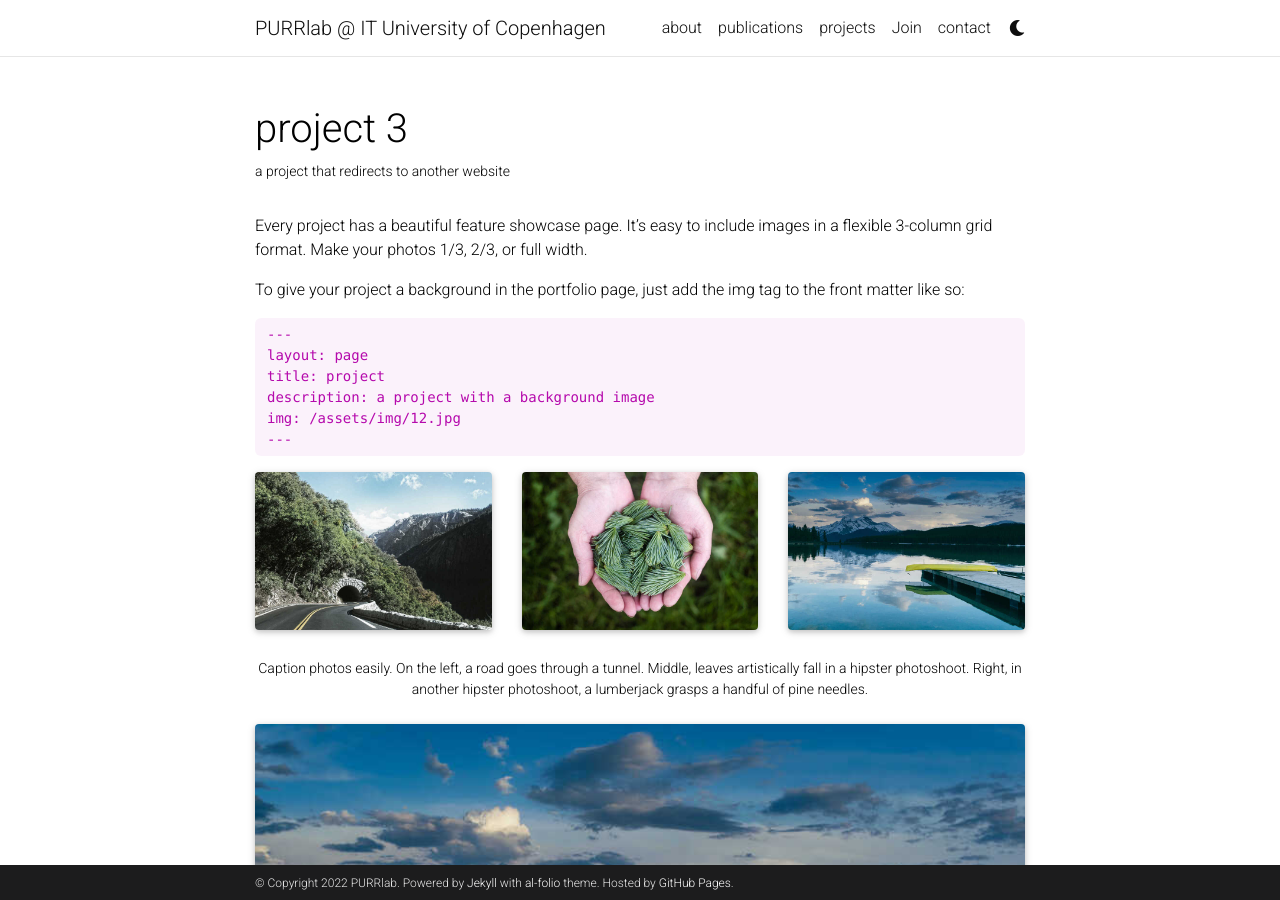
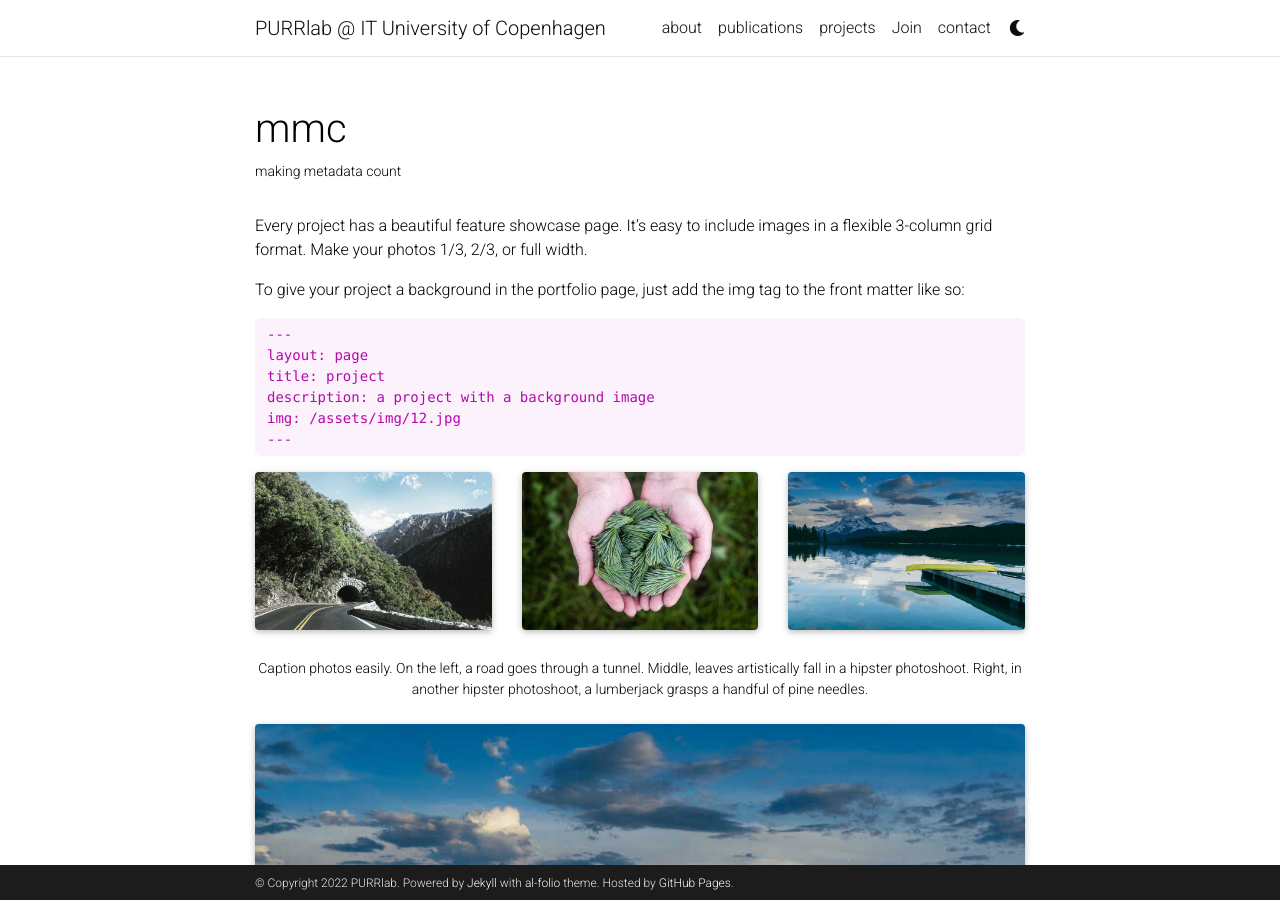
Before and after one commit to bethanychamberlain/testing, a Jekyll site: the page built from _projects/3_mmc.md, in a window 1280 px wide and 900 px high. Built offline with Jekyll 4.4.1, drawn with Linux system fonts in a browser that asks for light colours; full-size pictures stand in for the smaller copies a plugin makes; comment, search, counter and statistics services are not loaded; a style sheet for code colours, icons or effects is not loaded.

Commit message:
Update and rename proj 3 to mmc

```diff
--- a/_projects/3_project.md
+++ b/_projects/3_mmc.md
@@ -1,7 +1,7 @@
 ---
 layout: page
-title: project 3
-description: a project that redirects to another website
+title: mmc
+description: making metadata count
 img: assets/img/7.jpg
 redirect: https://unsplash.com
 importance: 3
```
